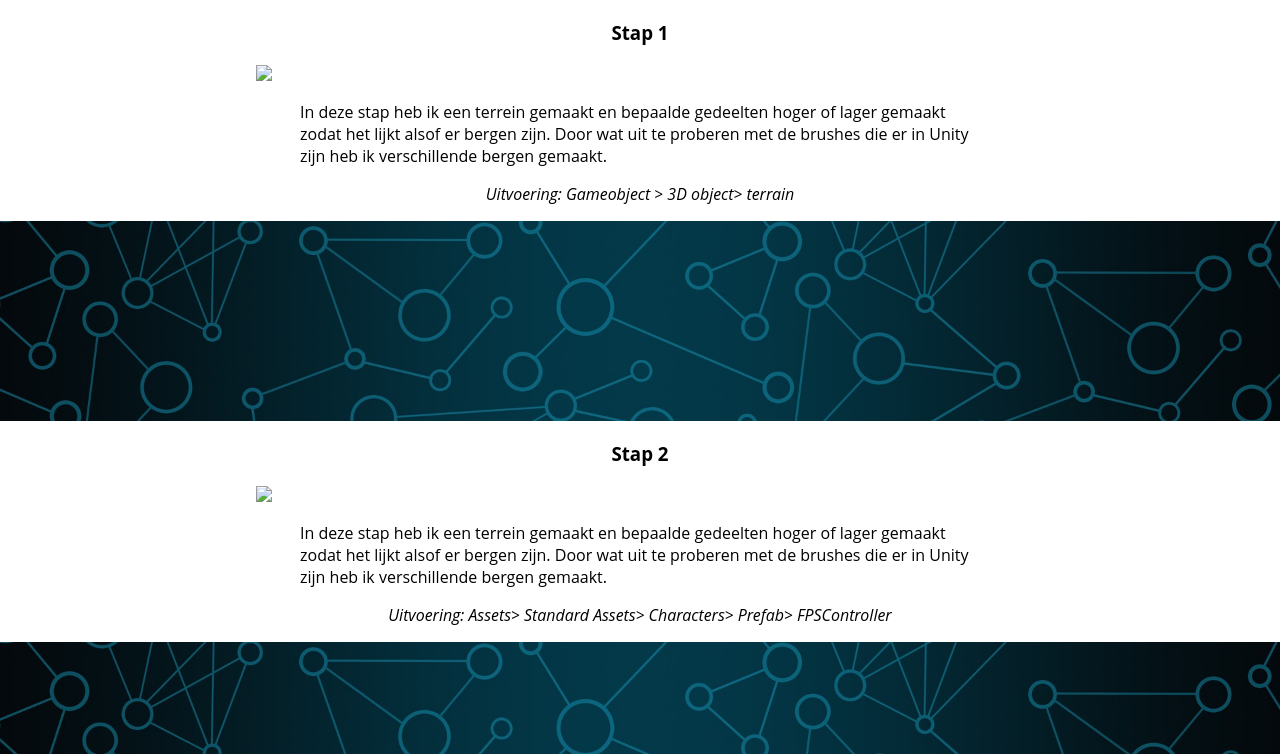
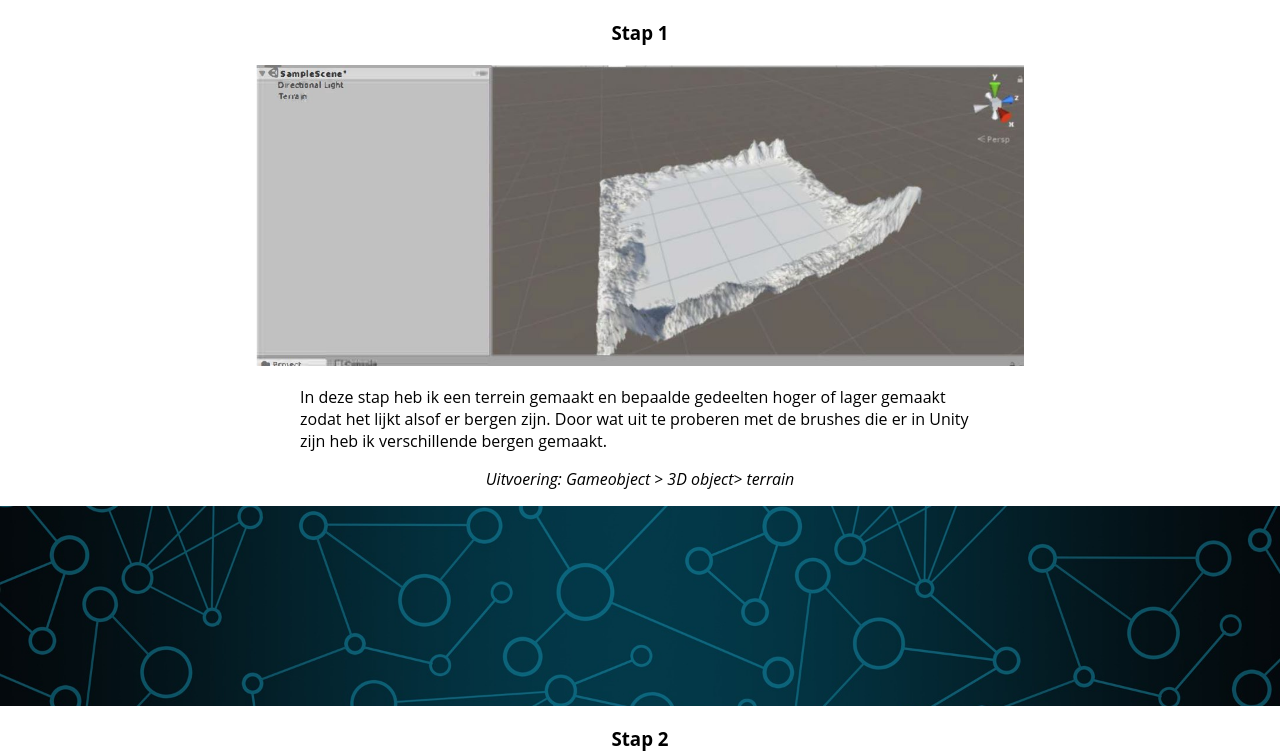
Before and after one commit to Naomivg/HCIright, a plain HTML site: page unityprojectionmapping.html in a window 1280 px wide. Shown: the part 700-1454 px from the top of the page. Drawn offline with Linux system fonts and the light colour scheme.

Commit message:
added pics

```diff
--- a/unityprojectionmapping.html
+++ b/unityprojectionmapping.html
@@ -52,7 +52,7 @@
   		</div>
   		<h3>Stap 1</h3>
   		<figure>
-  			<img class= "unity" src="images/step1assessment.jpg">
+  			<img class= "unity" src="images/terrain.JPG">
   			<figcaption>In deze stap heb ik een terrein gemaakt en bepaalde gedeelten hoger of lager gemaakt zodat het lijkt alsof er bergen zijn. Door wat uit te proberen met de brushes die er in Unity zijn heb ik verschillende bergen gemaakt. </figcaption>
   		</figure>
   		<p class="uitvoering">
@@ -62,7 +62,7 @@
   		</div>
   		<h3>Stap 2</h3>
   		<figure>
-  			<img class= "unity" src="images/step2assessment.jpg">
+  			<img class= "unity" src="images/controller.JPG">
   			<figcaption>In deze stap heb ik een terrein gemaakt en bepaalde gedeelten hoger of lager gemaakt zodat het lijkt alsof er bergen zijn. Door wat uit te proberen met de brushes die er in Unity zijn heb ik verschillende bergen gemaakt. </figcaption>
   		</figure>
   		<p class="uitvoering">
```
Also changed, not shown: images/controller.JPG (added), images/terrain.JPG (added).
